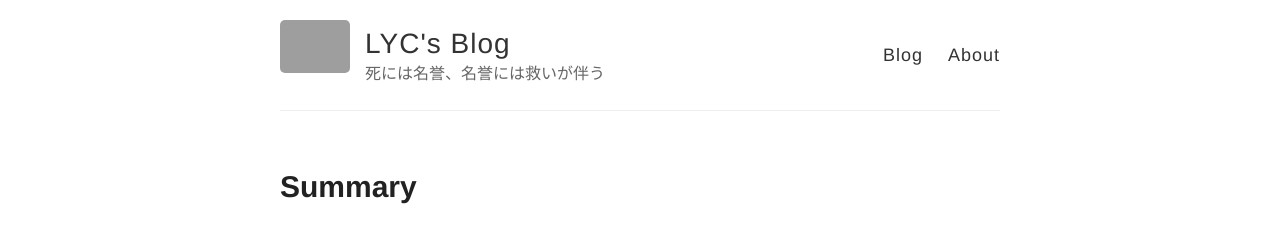
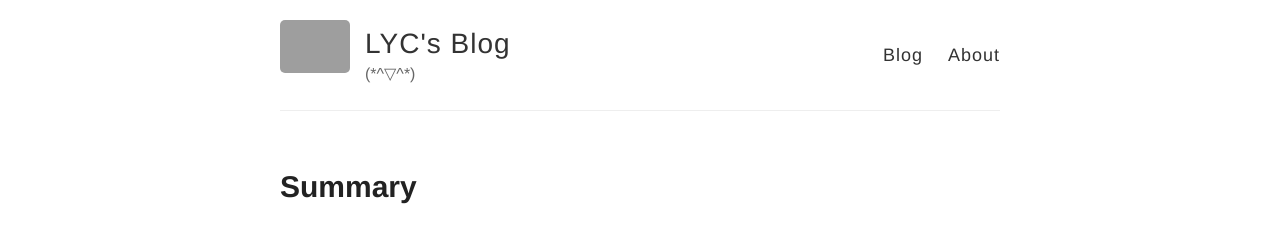
Before and after one commit to IchengU/IchengU.github.io, a Jekyll site: the page built from _posts/2021-1-29-summary.md, in a window 1280 px wide. Shown: the top 245 px of the page. Built offline with Jekyll 4.4.1, drawn with Linux system fonts in a browser that asks for light colours; our own code applies the rules of GitHub Pages for plain Markdown files; grey boxes are pictures that could not be loaded.

Commit message:
Update _config.yml

```diff
--- a/_config.yml
+++ b/_config.yml
@@ -6,7 +6,7 @@
 name: LYC's Blog
 
 # Short bio or description (displayed in the header)
-description: 死には名誉、名誉には救いが伴う
+description: (*^▽^*)
 
 # URL of your avatar or profile pic (you could use your GitHub profile pic)
 avatar: https://ss1.bdstatic.com/70cFvXSh_Q1YnxGkpoWK1HF6hhy/it/u=1821817143,3712014704&fm=15&gp=0.jpg
```
